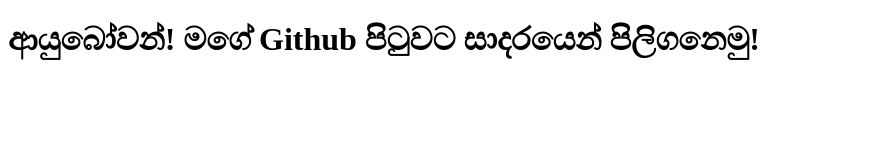
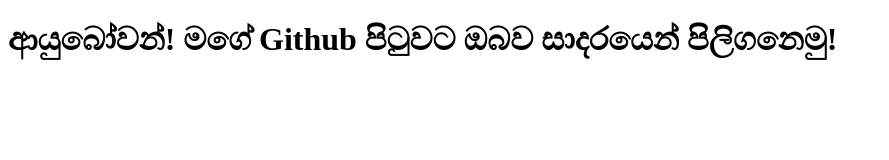
Before and after one commit to iamjima/iamjima.github.io, a plain HTML site: page index.html in a window 1280 px wide. Shown: the whole page, without its empty margins (0-889 px from the left). Drawn offline with Linux system fonts and the light colour scheme.

Commit message:
Update index.html

```diff
--- a/index.html
+++ b/index.html
@@ -7,6 +7,6 @@
   <meta name="description" content="" />
 </head>
 <body>
-  <h1>ආයුබෝවන්! මගේ Github පිටුවට සාදරයෙන් පිලිගනෙමු!</h1>
+  <h1>ආයුබෝවන්! මගේ Github පිටුවට ඔබව සාදරයෙන් පිලිගනෙමු!</h1>
 </body>
 </html>
```
